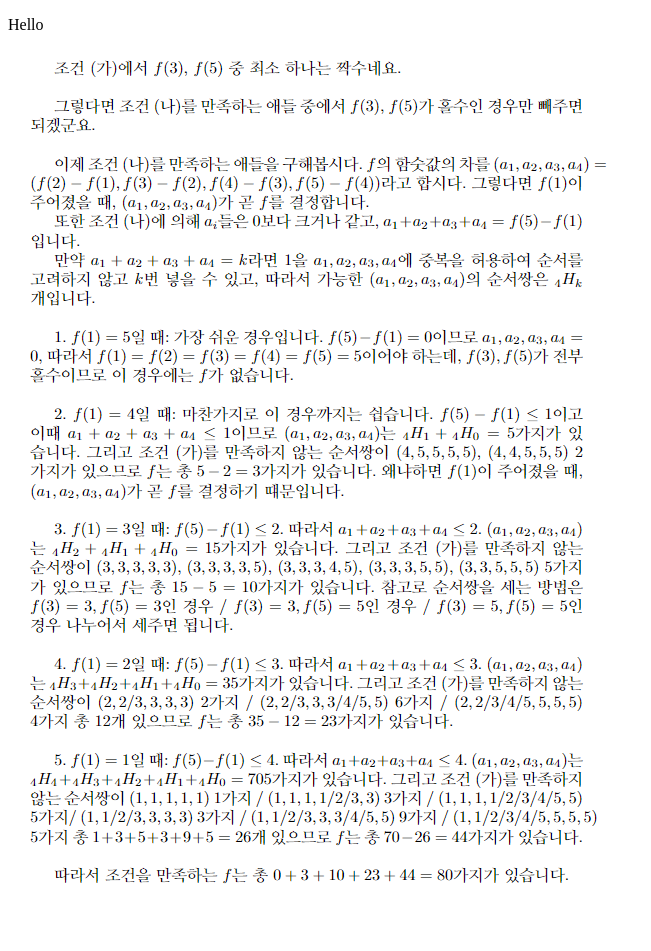
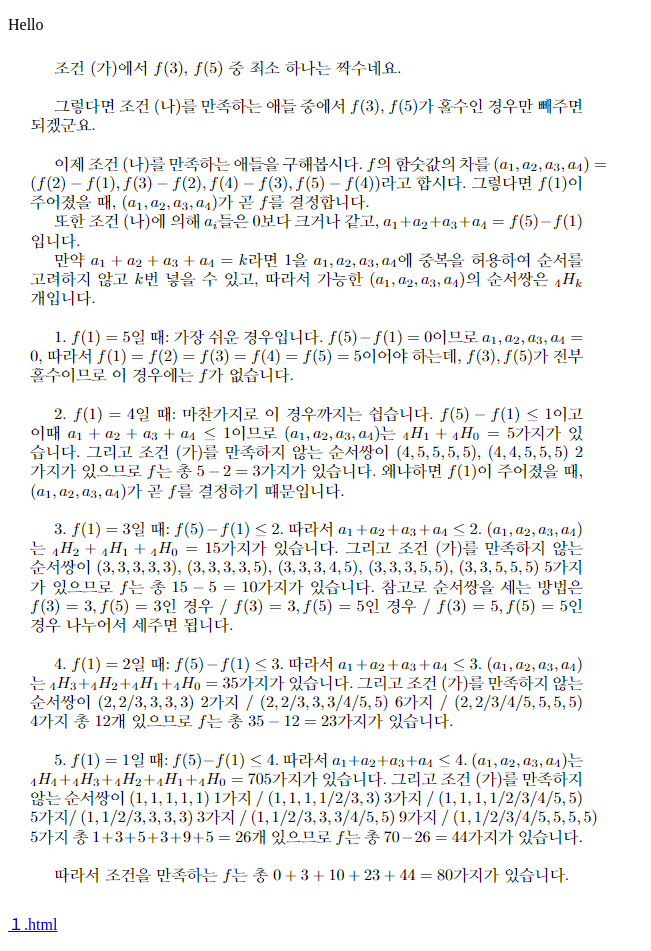
Before and after one commit to pjh7/test, a plain HTML site: page index.html in a window 1280 px wide. Shown: the whole page, without its empty margins (0-651 px from the left). Before the commit the page ends 903 px from the top, so only its background shows below. Drawn offline with Linux system fonts and the light colour scheme.

Commit message:
Add files via upload

```diff
--- a/index.html
+++ b/index.html
@@ -9,6 +9,7 @@
     <div>
         <p>Hello</p>
         <img src="./img.png" alt="이미지">
+        <p> <a href="１.html">１.html</a></p>
     </div>
 </body>
 
```
Also changed, not shown: happycat.jpg (added).
